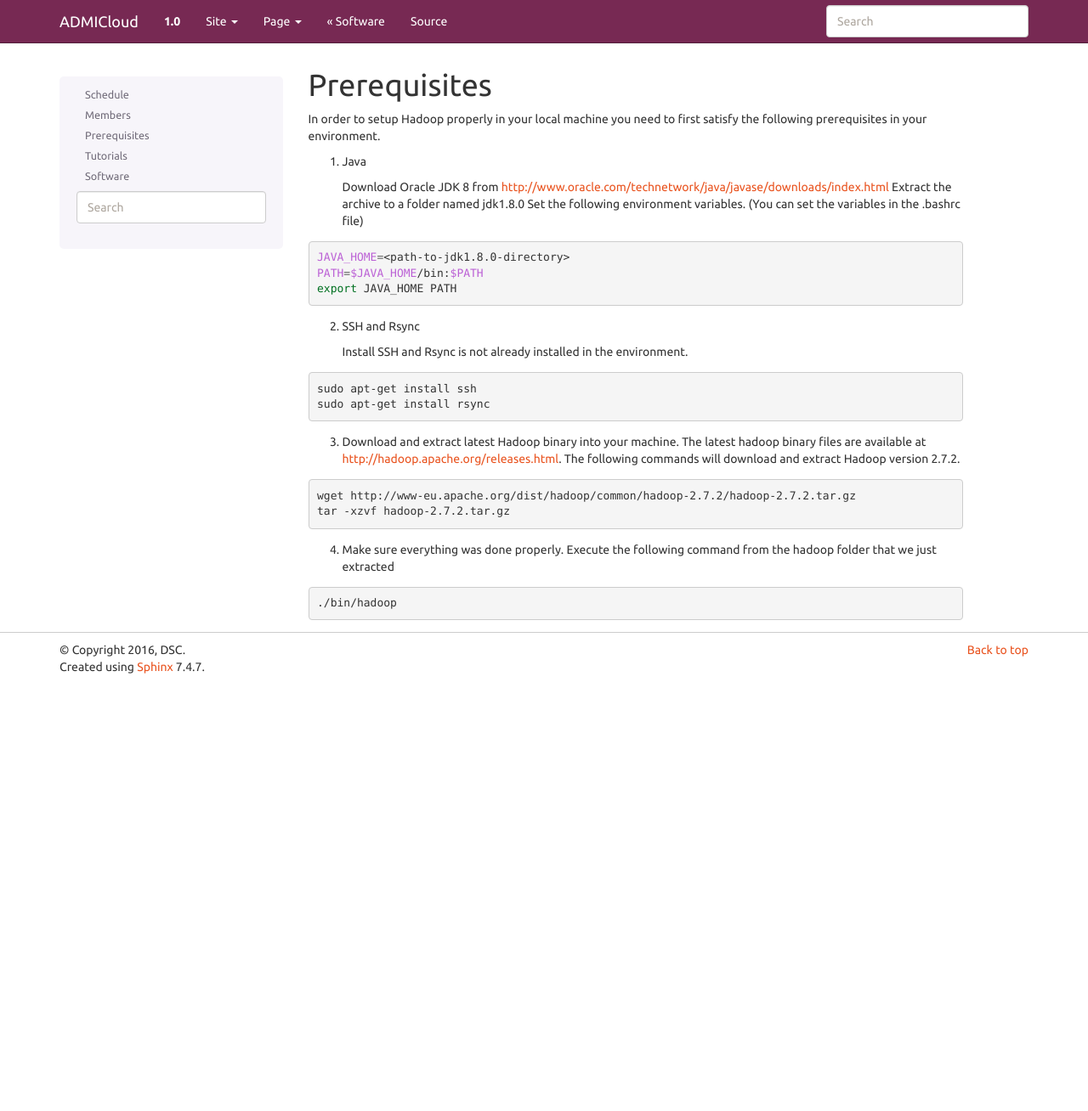
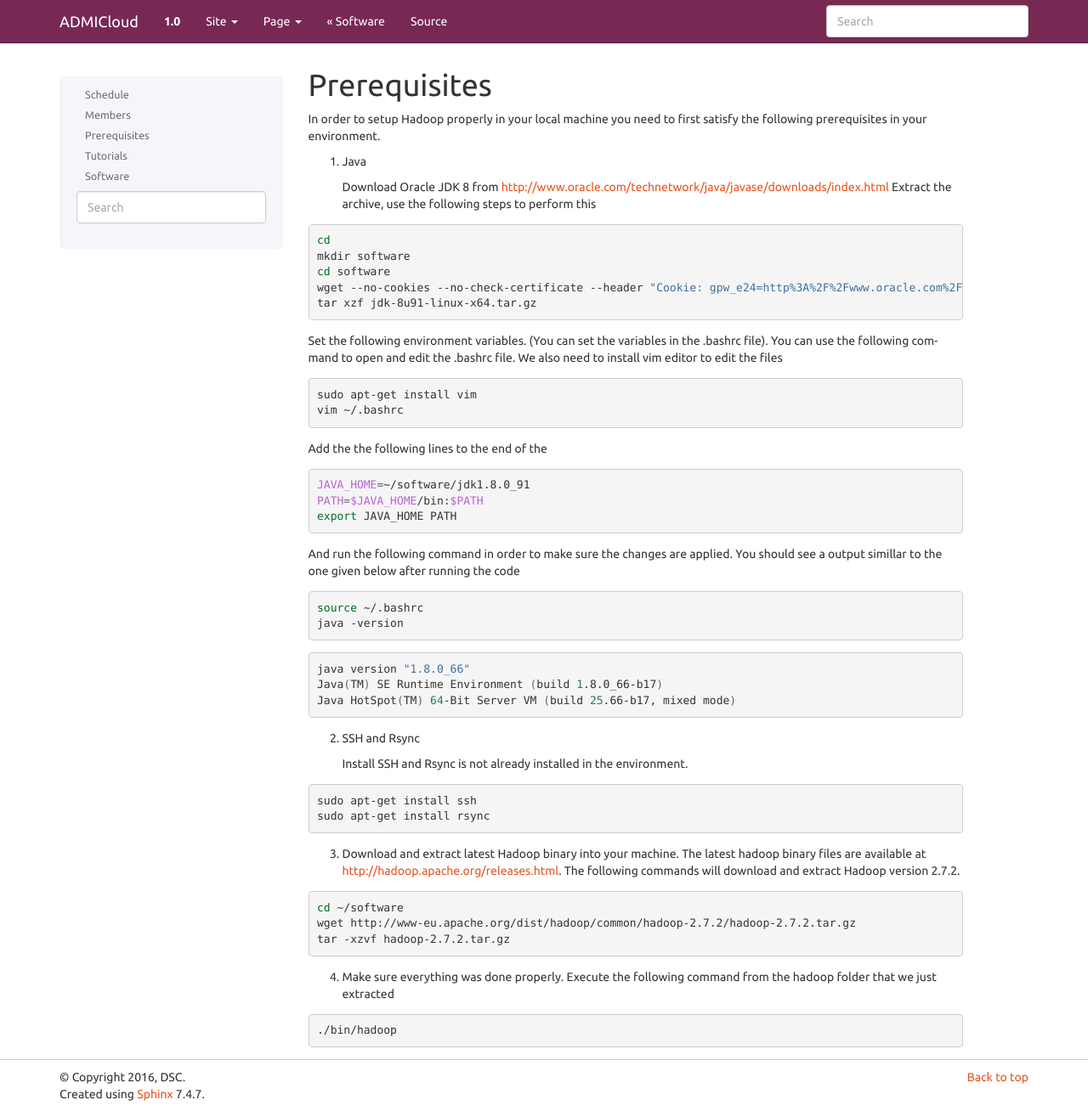
Before and after one commit to wigginst/www-1, a Sphinx documentation site: the page built from docs/source/prerequisites.rst, in a window 1280 px wide and 1308 px high. Shown: the whole window at 85% size. Built offline with Sphinx 7.4.7, drawn with Linux system fonts in a browser that asks for light colours.

Commit message:
adding content to wordcount and prerequisites

```diff
--- a/docs/source/prerequisites.rst
+++ b/docs/source/prerequisites.rst
@@ -5,14 +5,46 @@ In order to setup Hadoop properly in your local machine you need to first satisf
 1. Java
 
    Download Oracle JDK 8 from http://www.oracle.com/technetwork/java/javase/downloads/index.html
-   Extract the archive to a folder named jdk1.8.0
-   Set the following environment variables. (You can set the variables in the .bashrc file)
+   Extract the archive, use the following steps to perform this
 
 .. code-block:: bash
 
-    JAVA_HOME=<path-to-jdk1.8.0-directory>
+    cd
+    mkdir software
+    cd software
+    wget --no-cookies --no-check-certificate --header "Cookie: gpw_e24=http%3A%2F%2Fwww.oracle.com%2F; oraclelicense=accept-securebackup-cookie" "http://download.oracle.com/otn-pub/java/jdk/8u91-b14/jdk-8u91-linux-x64.tar.gz"
+    tar xzf jdk-8u91-linux-x64.tar.gz
+
+
+Set the following environment variables. (You can set the variables in the .bashrc file). You can use the following command to open and edit the .bashrc file. We also need to install vim editor to edit the files
+
+
+.. code-block:: bash
+
+    sudo apt-get install vim
+    vim ~/.bashrc
+
+Add the the following lines to the end of the
+
+.. code-block:: bash
+
+    JAVA_HOME=~/software/jdk1.8.0_91
     PATH=$JAVA_HOME/bin:$PATH
     export JAVA_HOME PATH
+
+And run the following command in order to make sure the changes are applied. You should see a output simillar to the one given below after running the code
+
+.. code-block:: bash
+
+    source ~/.bashrc
+    java -version
+
+.. code-block:: bash
+
+    java version "1.8.0_66"
+    Java(TM) SE Runtime Environment (build 1.8.0_66-b17)
+    Java HotSpot(TM) 64-Bit Server VM (build 25.66-b17, mixed mode)
+
 
 
 2.  SSH and Rsync
@@ -24,11 +56,11 @@ In order to setup Hadoop properly in your local machine you need to first satisf
     sudo apt-get install ssh
     sudo apt-get install rsync
 
-
 3. Download and extract latest Hadoop binary into your machine. The latest hadoop binary files are available at http://hadoop.apache.org/releases.html. The following commands will download and extract Hadoop version 2.7.2.
 
 .. code-block:: bash
 
+    cd ~/software
     wget http://www-eu.apache.org/dist/hadoop/common/hadoop-2.7.2/hadoop-2.7.2.tar.gz
     tar -xzvf hadoop-2.7.2.tar.gz
 
```
Also changed, not shown: docs/source/wordcount.rst (+19 -5 lines).
